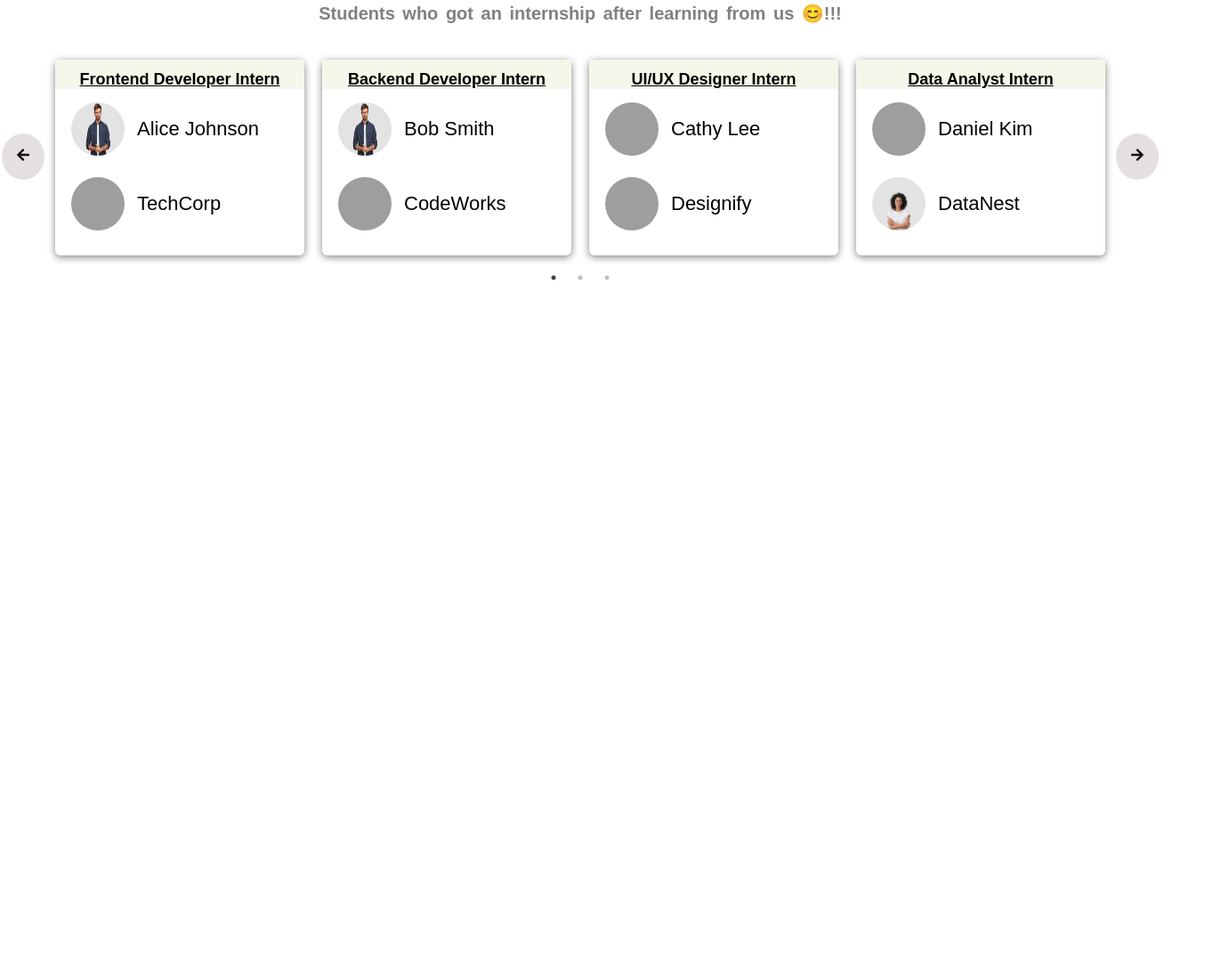
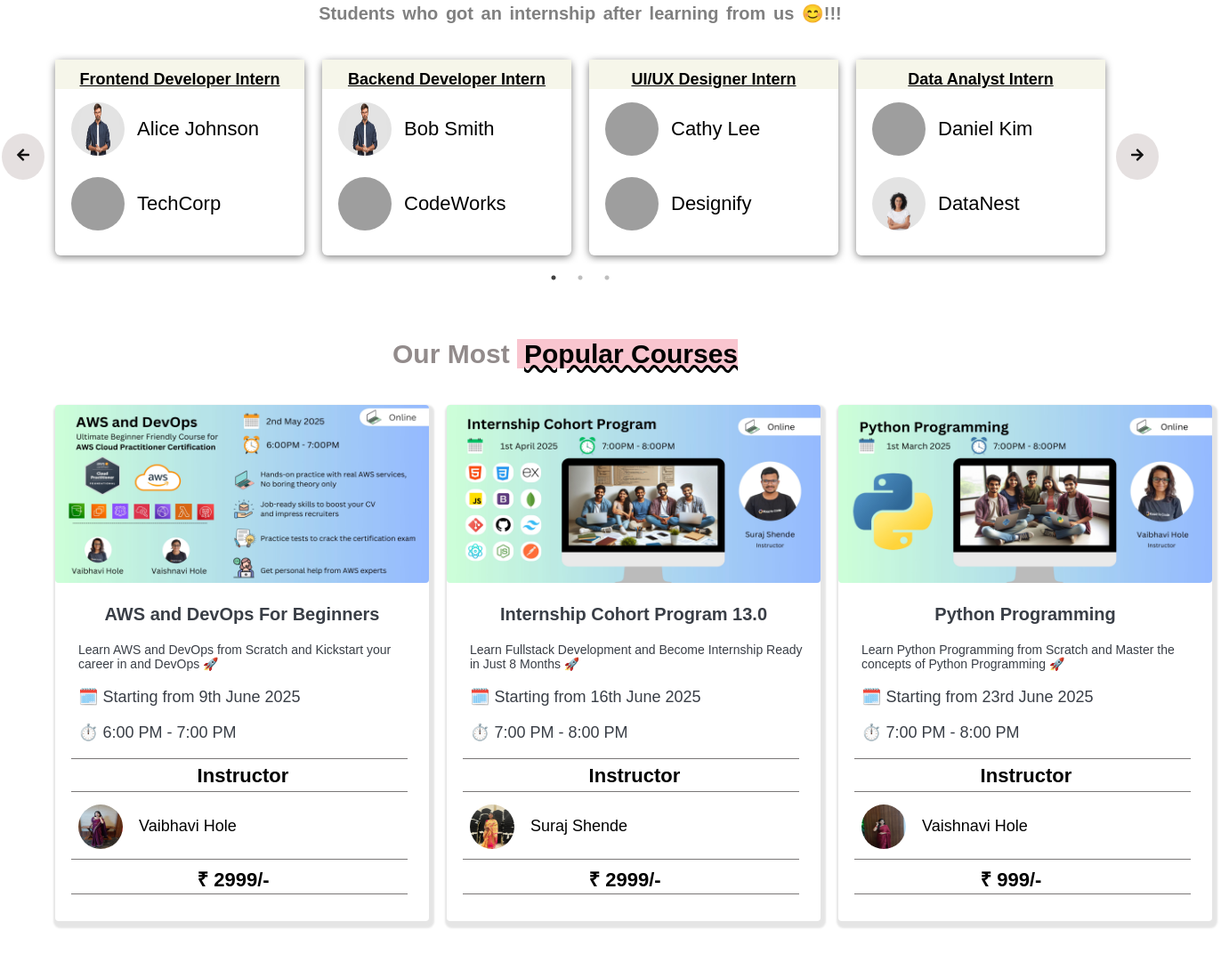
Before and after one commit to nidhinagpure/E-learning-platform-with-gamification, a React app: page /Home in a window 1280 px wide. Shown: the part 1748-2829 px from the top of the page at 89% size, 1372 px wide, since content can reach past the window. Before the commit the page ends 2097 px from the top, so only its background shows below. Built offline with nearby package versions, Linux system fonts and the light colour scheme; grey boxes are pictures that could not be loaded.

Commit message:
coursecard init

```diff
--- /dev/null
+++ b/src/componet/courses/Courses.css
@@ -0,0 +1,117 @@
+.course-container {
+    height: 580px;
+    width: 420px;
+    margin: 0 10px 0 10px;
+    border: none;
+    flex-direction: row;
+    border-radius: 4px;
+    box-shadow: 2px 4px 2px 4px rgba(0, 0, 0, 0.1);
+}
+.course-content{
+    display: flex;
+    justify-content: space-evenly;
+
+}
+.content{
+    margin: 10px;
+    display: flex;
+
+}
+.course-most{
+    color: rgb(146, 139, 139);
+    padding-right: 10px;
+
+}
+.course{
+    color: black;
+    padding-left: 8px;
+    background-color: rgb(249, 197, 207);
+    text-decoration: wavy underline black;
+
+}
+.course-polular{
+    display: flex;
+    padding-top: 24px;
+    margin: 0 10px 0 10px;
+    font-size: 30px;
+    font-weight: bold;
+    justify-content: center;
+    align-items: center;
+}
+
+.course-image {
+    border-radius: 4px;
+    height: 200px;
+    width: 100%;
+}
+
+.course-name {
+    text-align: center;
+    font-size: 20px;
+    font-weight: bold;
+    color: #393E46;
+}
+
+.course-info {
+    font-size: 14px;
+    padding: 0 16px 0 26px;
+    color: #393E46;
+}
+
+.course-date {
+    font-size: 18px;
+    padding: 0 16px 0 26px;
+    color: #393E46;
+}
+
+.instructor-conatiner {
+    display: flex;
+    padding: 0 16px 0 26px;
+}
+
+.hr-line {
+    height: 1px;
+    width: 90%;
+    display: flex;
+    margin: 0 16px 0 18px;
+    background-color: rgb(122, 119, 119);
+}
+
+.courese-avatar {
+    height: 50px;
+    width: 50px;
+    border-radius: 50%;
+    display: flex;
+    margin-top: 14px;
+
+}
+
+.course-instructor {
+    font-size: 18px;
+    padding-left: 18px;
+    padding-top: 10px;
+    padding-bottom: 8px;
+
+}
+
+.instructor {
+    font-weight: bold;
+    display: flex;
+    margin-top: 6px;
+    margin-bottom: 4px;
+    font-size: 22px;
+    margin-left: 38%;
+
+}
+
+.course-price {
+    display: flex;
+    margin: 10px 0 0 26px;
+    font-size: 20px;
+    font-weight: bold;
+    display: flex;
+    margin-top: 6px;
+    margin-bottom: 2px;
+    font-size: 22px;
+    margin-left: 38%;
+}
--- /dev/null
+++ b/src/componet/courses/Courses.jsx
@@ -0,0 +1,109 @@
+
+
+import './../../componet/courses/Courses.css';
+
+import Aws from './../../images/coursescard/aws.jpg';
+import Internship from './../../images/coursescard/icp.jpg';
+import Python from './../../images/coursescard/python.jpg';
+
+import  Vaibhavimam from './../../images/coursescard/vaishavimam.jpg';
+import  Nidhimam from './../../images/coursescard/nidhimam.jpg';
+import  Sushmitamam from './../../images/coursescard/sushmitamam.jpg';
+
+
+const COURSES = [
+    {
+        courseimage: Aws,
+        coursename: "AWS and DevOps For Beginners",
+        coueseinfo: "Learn AWS and DevOps from Scratch and Kickstart your career in and DevOps 🚀",
+        coursedate: "🗓️ Starting from 9th June 2025",
+        coursetime: "⏱️ 6:00 PM - 7:00 PM",
+        courseavatar: Vaibhavimam,
+        courseInstructor: "Vaibhavi Hole",
+        courseprice: "₹ 2999/-"
+    },
+    {
+        courseimage: Internship,
+        coursename: "Internship Cohort Program 13.0",
+        coueseinfo: "Learn Fullstack Development and Become Internship Ready in Just 8 Months 🚀",
+        coursedate: "🗓️ Starting from 16th June 2025",
+        coursetime: "⏱️ 7:00 PM - 8:00 PM",
+        courseavatar: Nidhimam,
+        courseInstructor: "Suraj Shende",
+        courseprice: "₹ 2999/-",
+    },
+    {
+        courseimage: Python,
+        coursename: "Python Programming",
+        coueseinfo: "Learn Python Programming from Scratch and Master the concepts of Python Programming 🚀",
+        coursedate: "🗓️ Starting from 23rd June 2025",
+        coursetime: "⏱️ 7:00 PM - 8:00 PM",
+        courseavatar: Sushmitamam,
+        courseInstructor: "Vaishnavi Hole",
+        courseprice: "₹ 999/-",
+    },
+];
+
+
+function Courses(props) {
+    const { courseimage,
+        coursename,
+        coueseinfo,
+        coursedate,
+        coursetime,
+        courseavatar,
+        courseInstructor,
+        courseprice } = props;
+    return (
+        <>
+            <div className="course-container">
+                <img src={courseimage} alt="image" className="course-image"></img>
+                <p className="course-name"> {coursename} </p>
+                <p className="course-info"> {coueseinfo} </p>
+                <p className="course-date"> {coursedate} </p>
+                <p className="course-date"> {coursetime} </p>
+                <div className="hr-line"></div>
+                <span  className="instructor">Instructor</span>
+                  <div className="hr-line"></div>
+                <div className="instructor-conatiner">
+                    <img src={courseavatar} alt="image" className="courese-avatar"></img>
+                    <span><p className="course-instructor">{courseInstructor}</p></span>
+                </div>
+                    <div className="hr-line"></div>
+                <span className="course-price">{courseprice}</span>
+                     <div className="hr-line"></div>
+            </div>
+
+        </>
+
+    );
+}
+
+export default function Coursescards() {
+    return (
+        <>
+          <span className="course-polular"><p className="course-most">Our Most <span className="course">Popular Courses</span></p></span>
+            <div className="course-content">
+                <div className="content" >
+                    {COURSES.map((coursedata) => {
+                        return (
+                            <Courses courseimage={coursedata.courseimage}
+                                coursename={coursedata.coursename}
+                                coueseinfo={coursedata.coueseinfo}
+                                coursedate={coursedata.coursedate}
+                                coursetime={coursedata.coursetime}
+                                courseavatar={coursedata.courseavatar}
+                                courseInstructor={coursedata.courseInstructor}
+                                courseprice={coursedata.courseprice} />
+                        )
+                    }
+                    )}
+
+                </div>
+
+            </div>
+
+        </>
+
+    );
+}
--- a/src/view/home/Home.css
+++ b/src/view/home/Home.css
@@ -18,6 +18,10 @@
     font-size: 32px;
     font-weight: bold;
 }
+.course-cards{
+   margin: 10px;
+}
+
 
 /* Small mobile devices: <600px */
 @media (max-width: 599px) {
--- a/src/view/home/Home.jsx
+++ b/src/view/home/Home.jsx
@@ -7,6 +7,7 @@
 import Chooseus from './../../componet/infromation/Information';
 import Choosecards from './../../componet/chooseuscards/Chooseuscards';
 import Interslider from './../../componet/interslider/Interslider';
+import Coursescards from './../../componet/courses/Courses';
 
 
 import Video from './../../images/headersection/video-lesson.png';
@@ -49,6 +50,9 @@
       <div>
         <Interslider/>
         </div>
+        <div className="course-cards">
+        < Coursescards/>
+        </div>
     </div>
   );
 };
```
Also changed, not shown: src/images/coursescard/nidhimam.jpg (added), src/images/coursescard/sushmitamam.jpg (added), src/images/coursescard/vaishavimam.jpg (added).
